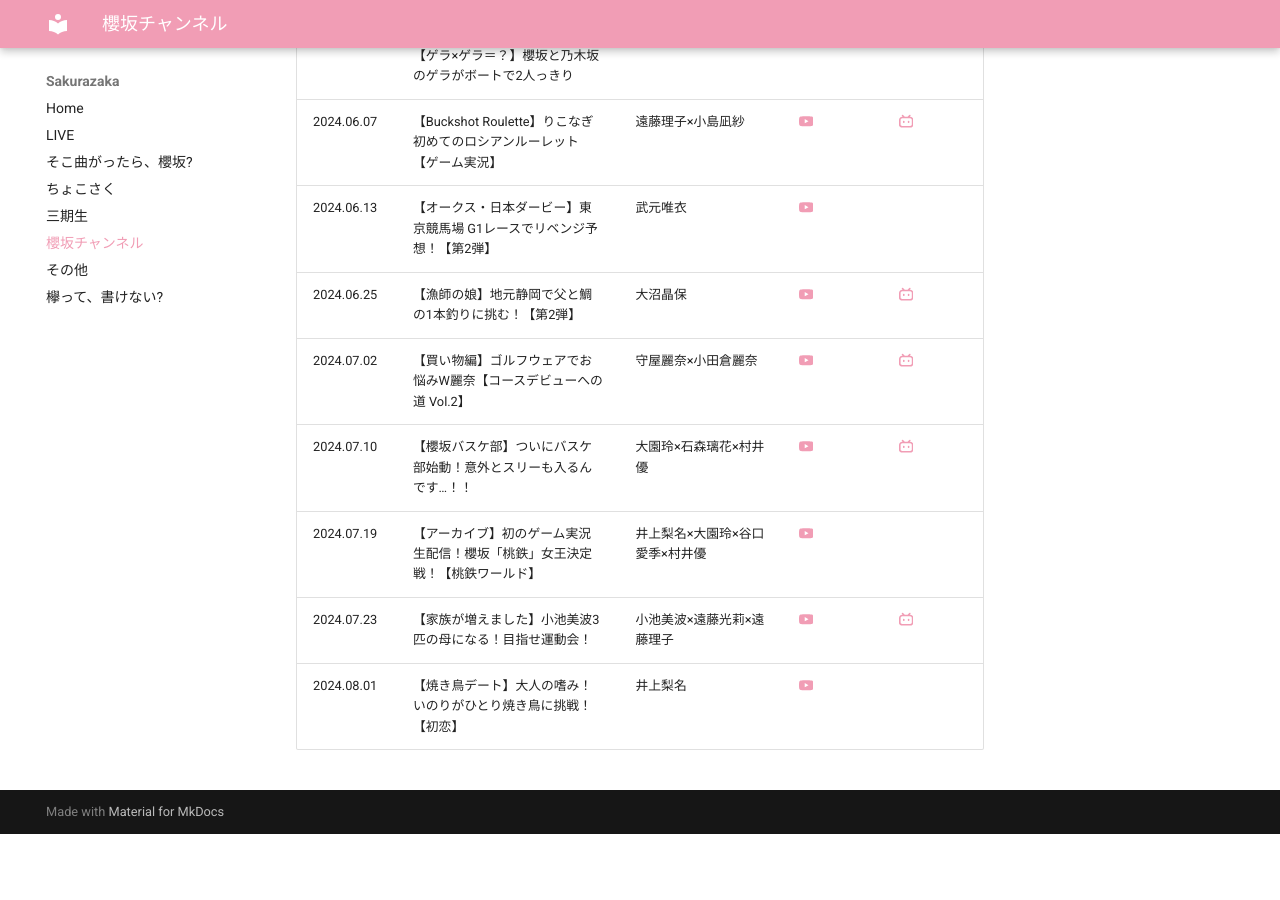
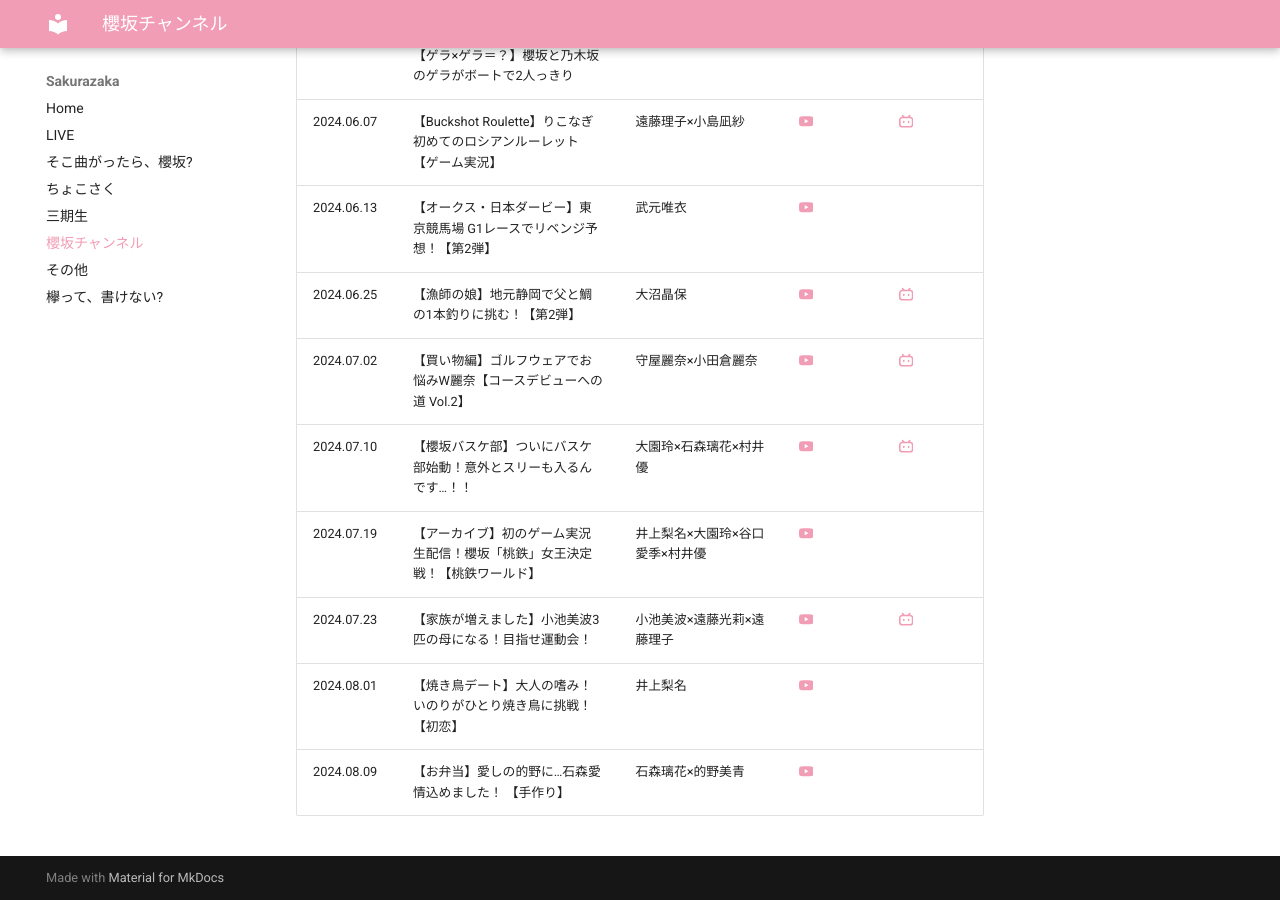
Before and after one commit to aki-192/sakura, an MkDocs documentation site: the page built from docs/yt-channel.md, in a window 1280 px wide and 900 px high, scrolled down 4908 px. Built offline with MkDocs 1.6.1 and Material for MkDocs 9.7.7, drawn with Linux system fonts in a browser that asks for light colours; before the commit the page ends 5742 px from its top, so only the background shows below that.

Commit message:
Update yt-channel.md

```diff
--- a/docs/yt-channel.md
+++ b/docs/yt-channel.md
@@ -70,3 +70,4 @@ title: 櫻坂チャンネル
 | 2024.07.19 | 【アーカイブ】初のゲーム実況生配信！櫻坂「桃鉄」女王決定戦！【桃鉄ワールド】                                         | 井上梨名×大園玲×谷口愛季×村井優                                               | [:simple-youtube:](https://www.youtube.com/watch?v=dWFFSyHbxUI)                                                                            |
 | 2024.07.23 | 【家族が増えました】小池美波3匹の母になる！目指せ運動会！                                                  | 小池美波×遠藤光莉×遠藤理子                                                  | [:simple-youtube:](https://www.youtube.com/watch?v=J1oEqPEdSQc)                                                                            | [:simple-bilibili:](https://www.bilibili.com/video/BV1rr421K7GP/)                                                                              |
 | 2024.08.01 | 【焼き鳥デート】大人の嗜み！いのりがひとり焼き鳥に挑戦！【初恋】 | 井上梨名 | [:simple-youtube:](https://www.youtube.com/watch?v=kojIgdO1s68) | |
+| 2024.08.09 | 【お弁当】愛しの的野に…石森愛情込めました！ 【手作り】 | 石森璃花×的野美青 | [:simple-youtube:](https://www.youtube.com/watch?v=2KR3Pd3xHv4) | |
```
